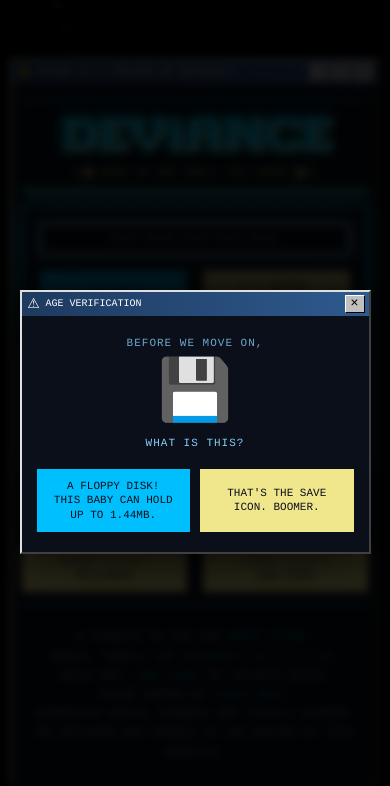
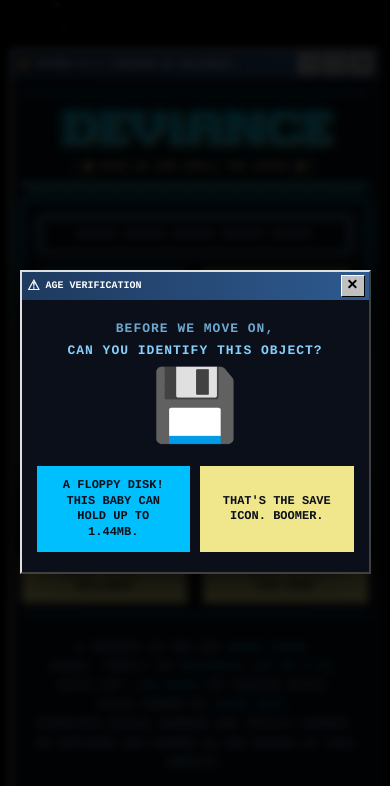
Before and after one commit to gal-ko/gal-ko.github.io, a plain HTML site: page index.html in a window 390 px wide. Drawn offline with Linux system fonts and the light colour scheme.

Commit message:
Bugs fixes
fixed some issues

```diff
--- a/scripts/config/constants.js
+++ b/scripts/config/constants.js
@@ -37,7 +37,7 @@ const APP_STRINGS = {
     // Age Gate
     AGE_GATE_TITLE: 'AGE VERIFICATION',
     AGE_GATE_INTRO: 'Before we move on,',
-    AGE_GATE_QUESTION: 'What is this?',
+    AGE_GATE_QUESTION: 'Can you identify this object?',
     AGE_GATE_EMOJI: '💾',
     AGE_GATE_CORRECT: 'A floppy disk!<br>This baby can hold up to 1.44MB.',
     AGE_GATE_WRONG: "That's the save icon. boomer.",
--- a/scripts/config/groups.js
+++ b/scripts/config/groups.js
@@ -63,7 +63,7 @@ const GROUPS = [
     },
     {
         name: 'SKiDROW',
-        slogan: 'We are not criminals. We are outlaws.',
+        slogan: 'We are not criminals. Just outlaws.',
         ascii: `
   █████████  █████   ████ █████ ██████████   ███████████      ███████    █████   ███   █████
  ███░░░░░███░░███   ███░ ░░███ ░░███░░░░███ ░░███░░░░░███   ███░░░░░███ ░░███   ░███  ░░███
--- a/scripts/config/themes.js
+++ b/scripts/config/themes.js
@@ -3,6 +3,78 @@
  */
 
 const THEMES = {
+    sub_zero: {
+        name: 'Sub-Zero',
+        colors: {
+            primary: '#00bfff',       // Deep sky blue
+            secondary: '#48d1cc',     // Medium turquoise
+            tertiary: '#f0e68c',      // Khaki/sand
+            accent: '#87cefa',        // Light sky blue
+            background: '#0a0f1a',    // Very dark blue
+            text: '#e6f3ff',          // Light blue
+
+            primaryGlow: 'rgba(0, 191, 255, 0.5)',
+            secondaryGlow: 'rgba(72, 209, 204, 0.5)',
+            tertiaryGlow: 'rgba(240, 230, 140, 0.5)',
+            accentGlow: 'rgba(135, 206, 250, 0.5)',
+
+            primaryBg: 'rgba(10, 20, 35, 0.9)',
+            secondaryBg: 'rgba(10, 25, 40, 0.9)',
+            tertiaryBg: 'rgba(15, 30, 45, 0.9)',
+
+            titleBarStart: '#1e3a5f',
+            titleBarEnd: '#2e5a8f'
+        }
+    },
+
+    cyberpunk: {
+        name: 'Cyberpunk',
+        colors: {
+            primary: '#ff6347',       // Tomato red
+            secondary: '#ffa500',     // Orange
+            tertiary: '#ffd700',      // Gold
+            accent: '#da70d6',        // Orchid purple
+            background: '#150a0a',    // Very dark red
+            text: '#fff5ee',          // Seashell
+
+            primaryGlow: 'rgba(255, 99, 71, 0.5)',
+            secondaryGlow: 'rgba(255, 165, 0, 0.5)',
+            tertiaryGlow: 'rgba(255, 215, 0, 0.5)',
+            accentGlow: 'rgba(218, 112, 214, 0.5)',
+
+            primaryBg: 'rgba(30, 10, 10, 0.9)',
+            secondaryBg: 'rgba(35, 15, 10, 0.9)',
+            tertiaryBg: 'rgba(40, 20, 10, 0.9)',
+
+            titleBarStart: '#4a2c5c',
+            titleBarEnd: '#7b4397'
+        }
+    },
+
+    unicorn: {
+        name: 'Unicorn',
+        colors: {
+            primary: '#ff1493',       // Deep pink
+            secondary: '#ff69b4',     // Hot pink
+            tertiary: '#ff6347',      // Tomato/coral
+            accent: '#da70d6',        // Orchid violet
+            background: '#0a0015',    // Very dark purple
+            text: '#ffe4ff',          // Light pink
+
+            primaryGlow: 'rgba(255, 20, 147, 0.5)',
+            secondaryGlow: 'rgba(255, 105, 180, 0.5)',
+            tertiaryGlow: 'rgba(255, 99, 71, 0.5)',
+            accentGlow: 'rgba(218, 112, 214, 0.5)',
+
+            primaryBg: 'rgba(20, 5, 30, 0.9)',
+            secondaryBg: 'rgba(25, 10, 35, 0.9)',
+            tertiaryBg: 'rgba(30, 15, 40, 0.9)',
+
+            titleBarStart: '#4b0082',
+            titleBarEnd: '#8b008b'
+        }
+    },
+
     stargazing: {
         name: 'Stargazing',
         colors: {
@@ -49,78 +121,6 @@ const THEMES = {
             titleBarStart: '#d4477e',
             titleBarEnd: '#ff9966'
         }
-    },
-
-    cyberpunk: {
-        name: 'Cyberpunk',
-        colors: {
-            primary: '#ff6347',       // Tomato red
-            secondary: '#ffa500',     // Orange
-            tertiary: '#ffd700',      // Gold
-            accent: '#da70d6',        // Orchid purple
-            background: '#150a0a',    // Very dark red
-            text: '#fff5ee',          // Seashell
-
-            primaryGlow: 'rgba(255, 99, 71, 0.5)',
-            secondaryGlow: 'rgba(255, 165, 0, 0.5)',
-            tertiaryGlow: 'rgba(255, 215, 0, 0.5)',
-            accentGlow: 'rgba(218, 112, 214, 0.5)',
-
-            primaryBg: 'rgba(30, 10, 10, 0.9)',
-            secondaryBg: 'rgba(35, 15, 10, 0.9)',
-            tertiaryBg: 'rgba(40, 20, 10, 0.9)',
-
-            titleBarStart: '#4a2c5c',
-            titleBarEnd: '#7b4397'
-        }
-    },
-
-    sub_zero: {
-        name: 'Sub-Zero',
-        colors: {
-            primary: '#00bfff',       // Deep sky blue
-            secondary: '#48d1cc',     // Medium turquoise
-            tertiary: '#f0e68c',      // Khaki/sand
-            accent: '#87cefa',        // Light sky blue
-            background: '#0a0f1a',    // Very dark blue
-            text: '#e6f3ff',          // Light blue
-
-            primaryGlow: 'rgba(0, 191, 255, 0.5)',
-            secondaryGlow: 'rgba(72, 209, 204, 0.5)',
-            tertiaryGlow: 'rgba(240, 230, 140, 0.5)',
-            accentGlow: 'rgba(135, 206, 250, 0.5)',
-
-            primaryBg: 'rgba(10, 20, 35, 0.9)',
-            secondaryBg: 'rgba(10, 25, 40, 0.9)',
-            tertiaryBg: 'rgba(15, 30, 45, 0.9)',
-
-            titleBarStart: '#1e3a5f',
-            titleBarEnd: '#2e5a8f'
-        }
-    },
-
-    unicorn: {
-        name: 'Unicorn',
-        colors: {
-            primary: '#ff1493',       // Deep pink
-            secondary: '#ff69b4',     // Hot pink
-            tertiary: '#ff6347',      // Tomato/coral
-            accent: '#da70d6',        // Orchid violet
-            background: '#0a0015',    // Very dark purple
-            text: '#ffe4ff',          // Light pink
-
-            primaryGlow: 'rgba(255, 20, 147, 0.5)',
-            secondaryGlow: 'rgba(255, 105, 180, 0.5)',
-            tertiaryGlow: 'rgba(255, 99, 71, 0.5)',
-            accentGlow: 'rgba(218, 112, 214, 0.5)',
-
-            primaryBg: 'rgba(20, 5, 30, 0.9)',
-            secondaryBg: 'rgba(25, 10, 35, 0.9)',
-            tertiaryBg: 'rgba(30, 15, 40, 0.9)',
-
-            titleBarStart: '#4b0082',
-            titleBarEnd: '#8b008b'
-        }
     }
 };
 
--- a/scripts/ui/ageGate.js
+++ b/scripts/ui/ageGate.js
@@ -22,6 +22,11 @@ class AgeGate {
         DOMUtils.setText('ageGateQuestion', APP_STRINGS.AGE_GATE_QUESTION);
         DOMUtils.setHTML('ageCorrect', APP_STRINGS.AGE_GATE_CORRECT);
         DOMUtils.setHTML('ageWrong', APP_STRINGS.AGE_GATE_WRONG);
+
+        // Prevent scrolling when age gate is shown
+        if (!this.overlay.classList.contains('hidden')) {
+            document.body.classList.add('no-scroll');
+        }
     }
 
     setupEventListeners() {
@@ -44,6 +49,7 @@ class AgeGate {
     handleCorrect() {
         // Knows what a floppy disk is = old enough, let them in
         this.overlay.classList.add('hidden');
+        document.body.classList.remove('no-scroll');
 
         // Start music automatically
         if (this.musicPlayer && this.musicPlayer.isLoaded) {
--- a/styles/effects/responsive.css
+++ b/styles/effects/responsive.css
@@ -25,13 +25,17 @@
     }
 
     .subtitle,
-    .serial-box,
     .status-item,
-    .credits-box,
     .attribution-text,
     .ascii-border-top,
     .ascii-decoration {
         font-size: var(--mobile-text-size);
+    }
+
+    /* Keep serial-box and credits-box at normal size on tablet */
+    .serial-box,
+    .credits-box {
+        font-size: var(--text-size);
     }
 
     .subtitle {
@@ -58,6 +62,7 @@
     body {
         padding: 10px;
         font-size: var(--mobile-text-size);
+        font-weight: 600;
     }
 
     .container {
@@ -67,22 +72,73 @@
     .logo {
         font-size: clamp(2px, 1.2vw, 7.2px);
         margin-bottom: 6px;
+        font-weight: 600;
     }
 
     .title-bar {
         font-size: var(--mobile-text-size);
+        font-weight: 600;
+    }
+
+    .title-bar-button {
+        width: 24px;
+        height: 22px;
+    }
+
+    .title-bar-button .btn-icon {
+        font-size: 18px;
+        font-weight: bold;
     }
 
     .subtitle {
         letter-spacing: 1px;
+        font-weight: 600;
     }
 
     .serial-box {
         letter-spacing: 1px;
+        font-weight: 600;
     }
 
     /* Maintain 2-column grid on mobile for status bar */
     .status-bar {
         grid-template-columns: repeat(2, 1fr);
     }
+
+    /* Mobile text improvements */
+    .credits-box,
+    .disclaimer,
+    .status-item,
+    .btn-primary,
+    .btn-secondary {
+        font-weight: 600;
+    }
+
+    /* Enlarge serial key and credits on mobile */
+    .serial-box {
+        font-size: 13px;
+        letter-spacing: 2px;
+    }
+
+    .credits-box {
+        font-size: 12px;
+    }
+
+    /* Age gate mobile improvements */
+    .age-gate-intro,
+    .age-gate-question {
+        font-size: 13px;
+        font-weight: 600;
+    }
+
+    .age-gate-emoji {
+        font-size: 70px;
+    }
+
+    .age-gate-buttons .btn-primary,
+    .age-gate-buttons .btn-secondary {
+        font-size: 12px;
+        font-weight: 600;
+        padding: 12px 14px;
+    }
 }
--- a/styles/layout/age-gate.css
+++ b/styles/layout/age-gate.css
@@ -1,6 +1,11 @@
 /**
  * Age Gate Overlay
  */
+
+/* Prevent scrolling when age gate is shown */
+body.no-scroll {
+    overflow: hidden;
+}
 
 .age-gate-overlay {
     position: fixed;
@@ -32,31 +37,36 @@
 .age-gate-content {
     padding: 20px 15px;
     text-align: center;
+    display: flex;
+    flex-direction: column;
 }
 
 .age-gate-intro {
     font-size: 11px;
     color: var(--color-accent);
-    margin-bottom: 12px;
+    margin-bottom: 4px;
     line-height: 1.4;
     text-transform: uppercase;
     letter-spacing: 1px;
     opacity: 0.8;
+    order: 1;
+}
+
+.age-gate-question {
+    font-size: 11px;
+    color: var(--color-accent);
+    margin-bottom: 16px;
+    line-height: 1.4;
+    text-transform: uppercase;
+    letter-spacing: 1px;
+    order: 2;
 }
 
 .age-gate-emoji {
     font-size: 60px;
     line-height: 1;
-    margin-bottom: 12px;
-}
-
-.age-gate-question {
-    font-size: 11px;
-    color: var(--color-accent);
-    margin-bottom: 18px;
-    line-height: 1.4;
-    text-transform: uppercase;
-    letter-spacing: 1px;
+    margin-bottom: 20px;
+    order: 3;
 }
 
 .age-gate-buttons {
@@ -64,6 +74,7 @@
     flex-direction: row;
     gap: 10px;
     justify-content: center;
+    order: 4;
 }
 
 .age-gate-buttons .btn-primary,
```
Also changed, not shown: 1 other file.
